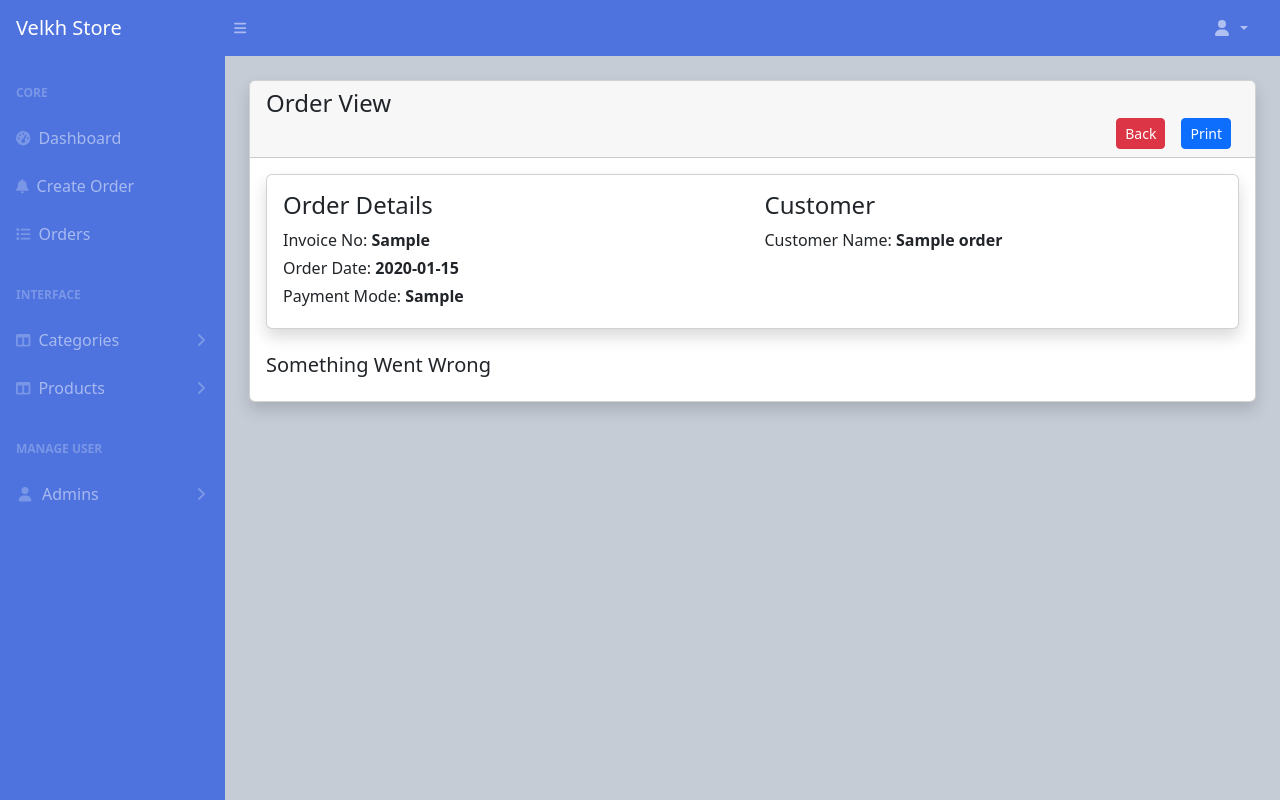
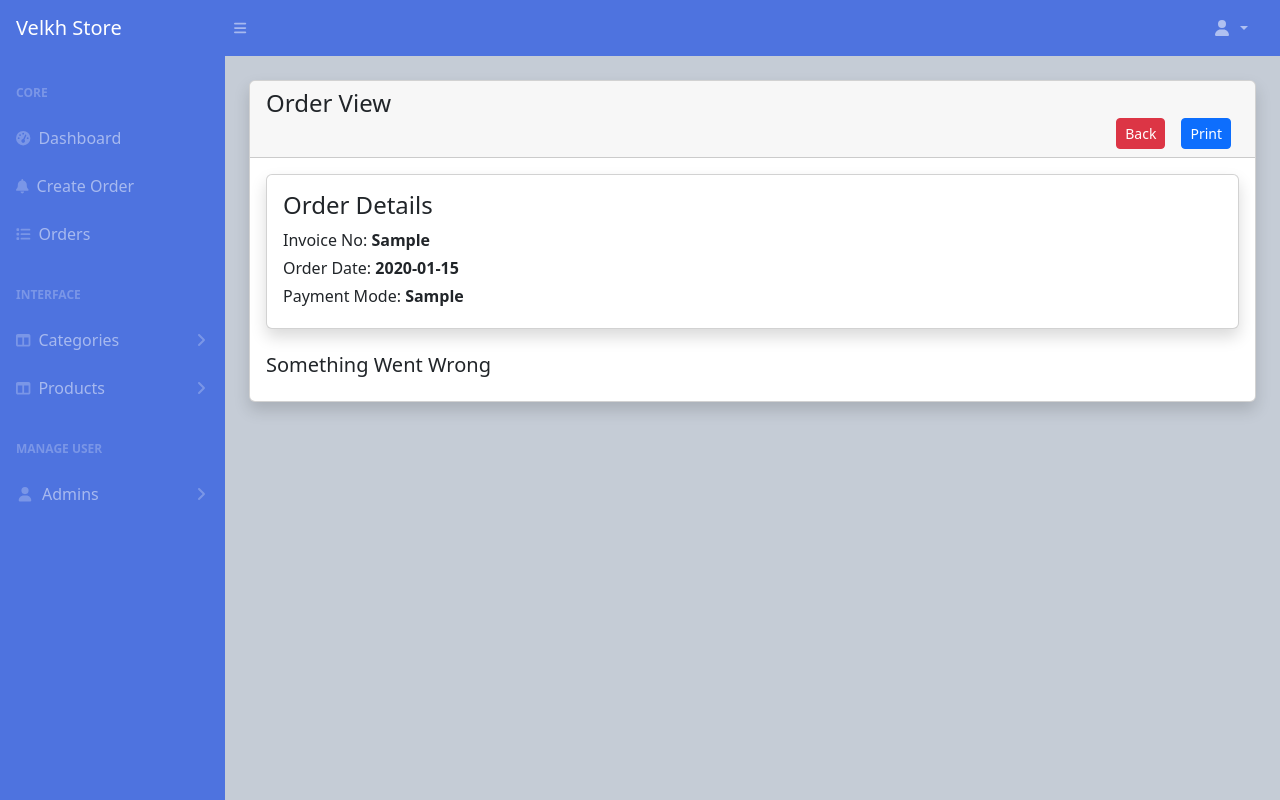
Before and after one commit to padelel/UASPWL, a PHP site: page /admin/orders-view.php?inv=1 in a window 1280 px wide. Run offline with PHP 8.4, Linux system fonts and the light colour scheme; data comes from the database, SQL or seed files in the repository; tables that the repository leaves empty hold one stand-in row (values such as "Sample post"); some libraries are stand-ins or nearby versions.

Commit message:
little changes

```diff
--- a/admin/orders-view.php
+++ b/admin/orders-view.php
@@ -46,12 +46,6 @@ include('includes/header.php');
                                         Payment Mode: <span class="fw-bold"><?= $orderData['payment_method']; ?></span>
                                     </label>
                                     <br />
-                                </div>
-                                <div class="col-md-6">
-                                    <h4>Customer</h4>
-                                    <label class="mb-1">
-                                        Customer Name: <span class="fw-bold"><?= $orderData['customer_name']; ?></span>
-                                    </label>
                                 </div>
                             </div>
                         </div>
```
Also changed, not shown: admin/order-create.php (+4 -3 lines), admin/order-summary.php (+3 -4 lines).
